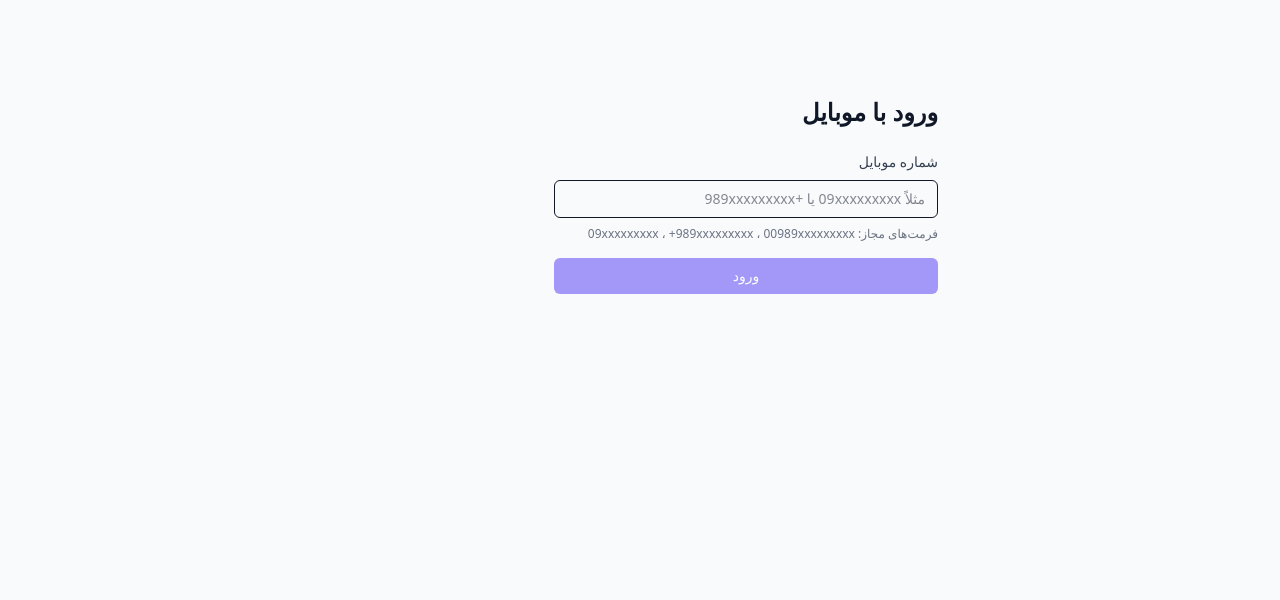
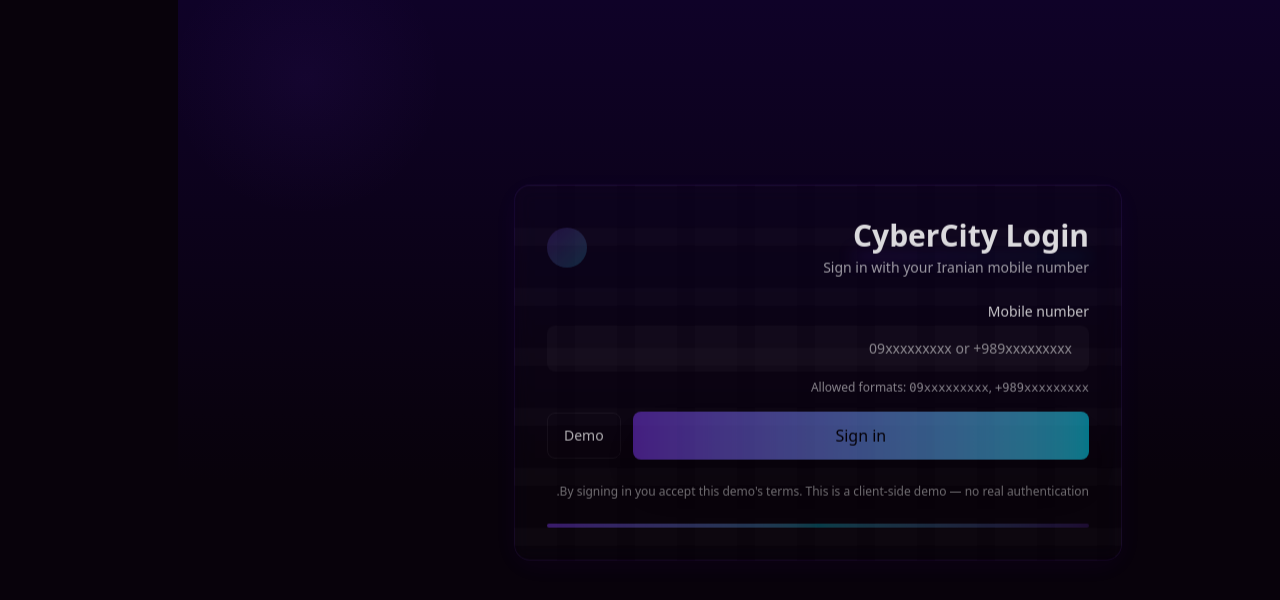
Before and after one commit to AminJsDev/iran-auth, a Next.js app: page /login in a window 1280 px wide. Shown: the top 600 px of the page. Built offline with nearby package versions, Linux system fonts and the light colour scheme.

Commit message:
add my Cyber City Theme to it Looking Perfect.

```diff
--- a/src/app/globals.css
+++ b/src/app/globals.css
@@ -1,19 +1,76 @@
 @import "tailwindcss";
 
-:root {
-  --background: #ffffff;
-  --foreground: #171717;
+/* Cyber City custom colors and utilities */
+:root{
+  --cyber-bg-1: #08020b; /* very dark */
+  --cyber-bg-2: #0f0228;
+  --cyber-neon: #7c3aed; /* indigo/purple neon */
+  --cyber-accent: #00e5ff; /* cyan */
+  --glass: rgba(255,255,255,0.04);
+  --glass-2: rgba(124,58,237,0.08);
 }
 
-@theme inline {
-  --color-background: var(--background);
-  --color-foreground: var(--foreground);
-  --font-sans: var(--font-geist-sans);
-  --font-mono: var(--font-geist-mono);
+/* background grid + gradient */
+.bg-cyber-bg{
+  background-image:
+    radial-gradient(circle at 10% 10%, rgba(124,58,237,0.06), transparent 10%),
+    linear-gradient(180deg, var(--cyber-bg-2) 0%, var(--cyber-bg-1) 60%);
+  background-color: var(--cyber-bg-1);
+  background-attachment: fixed;
 }
 
+/* focus visible consistent */
 :focus-visible {
   outline: none;
-  box-shadow: 0 0 0 3px rgba(99, 102, 241, 0.25); /* indigo-500 @ 25% */
-  border-radius: 0.375rem;
+  box-shadow: 0 0 0 4px rgba(0,229,255,0.12), 0 0 0 1px rgba(124,58,237,0.6);
+  border-radius: 0.5rem;
 }
+
+/* glass card style */
+.card-cyber {
+  background: linear-gradient(180deg, rgba(255,255,255,0.02), rgba(124,58,237,0.03));
+  border: 1px solid rgba(124,58,237,0.12);
+  backdrop-filter: blur(8px);
+}
+
+/* small neon underline for headings */
+.neon-underline {
+  display: inline-block;
+  position: relative;
+}
+.neon-underline::after {
+  content: "";
+  position: absolute;
+  left: 0;
+  right: 0;
+  bottom: -6px;
+  height: 6px;
+  background: linear-gradient(90deg, rgba(124,58,237,0.3), rgba(0,229,255,0.12));
+  filter: blur(8px);
+  border-radius: 4px;
+  z-index: -1;
+}
+
+/* subtle animated grid lines */
+@keyframes drift {
+  from { transform: translateY(0); opacity: 0.4; }
+  to { transform: translateY(-30px); opacity: 0.9; }
+}
+.bg-grid {
+  background-image: linear-gradient(transparent 70%, rgba(255,255,255,0.02) 71%), linear-gradient(90deg, rgba(255,255,255,0.01) 70%, transparent 71%);
+  background-size: 100% 60px, 60px 100%;
+  animation: drift 6s linear infinite alternate;
+}
+
+/* small utility to make glass sides glow */
+.glow-border {
+  box-shadow: 0 6px 30px rgba(124,58,237,0.06), inset 0 1px 0 rgba(255,255,255,0.02);
+}
+
+/* responsive tweaks for card */
+@media (max-width: 640px) {
+  .card-padding-sm { padding: 1.25rem; }
+}
+@media (min-width: 641px) {
+  .card-padding-sm { padding: 2rem; }
+}
--- a/src/app/layout.tsx
+++ b/src/app/layout.tsx
@@ -1,16 +1,24 @@
+// src/app/layout.tsx
 import "./globals.css";
 import React from "react";
 
 export const metadata = {
-  title: "Iran Mobile Login",
-  description: "Client-side auth demo (Next.js App Router + TS + Tailwind)",
+  title: "CyberCity Auth",
+  description: "Login with Iranian mobile - CyberCity theme",
 };
 
 export default function RootLayout({ children }: { children: React.ReactNode }) {
   return (
     <html lang="fa" dir="rtl">
-      <body className="min-h-screen bg-gray-50 text-gray-900 antialiased">
-        <main className="mx-auto max-w-md p-4 sm:p-6 lg:p-8">{children}</main>
+      <body className="bg-cyber-bg min-h-screen text-white antialiased">
+        {/* neon grid background + container */}
+        <div className="min-h-screen w-full flex items-center justify-center">
+          <div className="relative w-full max-w-2xl px-4 sm:px-6 lg:px-8">
+            {/* subtle glass card behind content */}
+            <div className="absolute inset-0 rounded-2xl blur-3xl opacity-30 pointer-events-none" aria-hidden />
+            <div className="relative z-10">{children}</div>
+          </div>
+        </div>
       </body>
     </html>
   );
--- a/src/app/login/page.tsx
+++ b/src/app/login/page.tsx
@@ -24,28 +24,31 @@ type FormValues = z.infer<typeof schema>;
 export default function LoginPage() {
   const router = useRouter();
   const [loading, setLoading] = React.useState(false);
-
-  React.useEffect(() => {
-    // اگر کاربر لاگین بود، مستقیم بفرستیم داشبورد
-    try {
-      const raw = localStorage.getItem("user");
-      if (raw) router.replace("/dashboard");
-    } catch {}
-  }, [router]);
-
   const {
     register,
     handleSubmit,
     formState: { errors, isValid, isSubmitting },
   } = useForm<FormValues>({ resolver: zodResolver(schema), mode: "onChange" });
 
+  // if user already logged in -> redirect
+  React.useEffect(() => {
+    try {
+      const raw = localStorage.getItem("user");
+      if (raw) {
+        router.replace("/dashboard");
+      }
+    } catch {}
+  }, [router]);
+
   const onSubmit = async (values: FormValues) => {
     setLoading(true);
     try {
       const phone = normalizeIranianMobile(values.phone);
 
+      // Fetch mock user
       const res = await fetch(
-        process.env.NEXT_PUBLIC_MOCK_API_URL ?? "/api/mock",
+        process.env.NEXT_PUBLIC_MOCK_API_URL ??
+          "https://randomuser.me/api/?results=1",
         {
           cache: "no-store",
         }
@@ -60,52 +63,109 @@ export default function LoginPage() {
         r?.picture?.large || r?.picture?.medium || "/avatar-placeholder.png";
 
       saveUser({ name, email, picture, phone });
-      router.replace("/dashboard");
-    } catch (e) {
-      console.error(e);
-      alert("خطا در ارتباط با API ماک. لطفاً مجدد تلاش کنید.");
+
+      // tiny delay to show cool animation
+      setTimeout(() => {
+        router.replace("/dashboard");
+      }, 350);
+    } catch (err) {
+      console.error(err);
+      alert("خطا در دریافت داده‌ی ماک — دوباره امتحان کنید.");
     } finally {
       setLoading(false);
     }
   };
 
   return (
-    <section className="mt-16">
-      <h1 className="text-2xl font-bold mb-6">ورود با موبایل</h1>
+    <div className="card-cyber relative rounded-2xl glow-border p-6 card-padding-sm bg-grid">
+      <div className="flex items-center justify-between mb-6">
+        <div>
+          <h1 className="text-2xl sm:text-3xl font-extrabold neon-underline">
+            CyberCity Login
+          </h1>
+          <p className="mt-1 text-sm text-white/70">
+            Sign in with your Iranian mobile number
+          </p>
+        </div>
+        <div className="hidden sm:flex items-center gap-3">
+          {/* small decorative neon lines */}
+          <div className="w-10 h-10 rounded-full bg-gradient-to-br from-[#7c3aed] to-[#00e5ff] opacity-20" />
+        </div>
+      </div>
 
-      <form
-        onSubmit={handleSubmit(onSubmit)}
-        className="space-y-4"
-        aria-describedby={errors.phone ? "phone-error" : undefined}
-      >
-        <div className="space-y-2">
-          <Label htmlFor="phone">شماره موبایل</Label>
+      <form onSubmit={handleSubmit(onSubmit)} className="grid gap-4">
+        <div>
+          <Label htmlFor="phone">Mobile number</Label>
           <Input
             id="phone"
             inputMode="numeric"
-            placeholder="مثلاً 09xxxxxxxxx یا +989xxxxxxxxx"
+            placeholder="09xxxxxxxxx or +989xxxxxxxxx"
             aria-invalid={!!errors.phone}
+            aria-describedby={errors.phone ? "phone-error" : undefined}
             {...register("phone")}
           />
-          {errors.phone && (
-            <p id="phone-error" className="text-sm text-red-600" role="alert">
+          {errors.phone ? (
+            <p
+              id="phone-error"
+              role="alert"
+              className="mt-2 text-sm text-rose-400"
+            >
               {errors.phone.message}
             </p>
+          ) : (
+            <p className="mt-2 text-xs text-white/60">
+              Allowed formats: <span className="font-mono">09xxxxxxxxx</span>,{" "}
+              <span className="font-mono">+989xxxxxxxxx</span>
+            </p>
           )}
-          <p className="text-xs text-gray-500" aria-live="polite">
-            فرمت‌های مجاز: 09xxxxxxxxx ، +989xxxxxxxxx ، 00989xxxxxxxxx
+        </div>
+
+        <div className="flex items-center justify-between gap-3">
+          <Button
+            type="submit"
+            variant="primary"
+            className="flex-1"
+            disabled={!isValid || loading || isSubmitting}
+            aria-busy={loading || isSubmitting}
+          >
+            {loading || isSubmitting ? "Signing in..." : "Sign in"}
+          </Button>
+
+          <button
+            type="button"
+            onClick={() => {
+              // quick demo account (fills a demo number and triggers submit)
+              const demo = "+989123456789";
+              (
+                document.getElementById("phone") as HTMLInputElement | null
+              )?.focus();
+              // set value programmatically
+              const ev = new Event("input", { bubbles: true });
+              const el = document.getElementById(
+                "phone"
+              ) as HTMLInputElement | null;
+              if (el) {
+                el.value = demo;
+                el.dispatchEvent(ev);
+              }
+            }}
+            className="px-4 py-3 rounded-lg border border-white/6 text-sm text-white/80 hover:bg-white/3"
+          >
+            Demo
+          </button>
+        </div>
+
+        {/* footer small info */}
+        <div className="mt-2 text-xs text-white/50">
+          <p>
+            By signing in you accept this demo's terms. This is a client-side
+            demo — no real authentication.
           </p>
         </div>
+      </form>
 
-        <Button
-          type="submit"
-          disabled={!isValid || loading || isSubmitting}
-          className="w-full"
-          aria-busy={loading || isSubmitting}
-        >
-          {loading || isSubmitting ? "در حال ورود..." : "ورود"}
-        </Button>
-      </form>
-    </section>
+      {/* decorative bottom neon line */}
+      <div className="mt-6 h-1 bg-gradient-to-r from-[#7c3aed]/50 via-[#00e5ff]/30 to-[#7c3aed]/20 rounded-full" />
+    </div>
   );
 }
--- a/src/components/lib/types.ts
+++ b/src/components/lib/types.ts
@@ -1,6 +1,7 @@
+// src/lib/types.ts
 export type User = {
   name: string;
   email: string;
   picture: string;
-  phone: string; // normalized to +98...
+  phone: string; // normalized +98...
 };
--- a/src/components/ui/Button.tsx
+++ b/src/components/ui/Button.tsx
@@ -1,16 +1,17 @@
+// src/components/ui/Button.tsx
 "use client";
 import React from "react";
 
 type ButtonProps = React.ButtonHTMLAttributes<HTMLButtonElement> & {
-  variant?: "primary" | "default";
+  variant?: "primary" | "ghost";
 };
 
 export const Button: React.FC<ButtonProps> = ({ variant = "primary", className = "", children, ...rest }) => {
-  const base = "inline-flex items-center justify-center px-4 py-2 rounded-md text-sm font-medium focus:outline-none focus-visible:ring-2 focus-visible:ring-offset-2";
-  const primary = "bg-indigo-600 text-white hover:bg-indigo-700 focus-visible:ring-indigo-500";
-  const def = "bg-white text-gray-700 border border-gray-200 hover:bg-gray-50 focus-visible:ring-gray-400";
+  const base = "inline-flex items-center justify-center rounded-lg font-medium transition-all focus-visible:ring-2 focus-visible:ring-offset-2";
+  const primary = "px-5 py-3 bg-gradient-to-r from-[#7c3aed] to-[#00e5ff] text-black shadow-2xl hover:scale-[1.01] active:scale-[0.995]";
+  const ghost = "px-4 py-2 border border-transparent bg-transparent text-white hover:bg-white/5";
 
-  const classes = `${base} ${variant === "primary" ? primary : def} ${rest.disabled ? "opacity-50 cursor-not-allowed" : ""} ${className}`;
+  const classes = `${base} ${variant === "primary" ? primary : ghost} ${rest.disabled ? "opacity-60 cursor-not-allowed" : ""} ${className}`;
   return (
     <button {...rest} className={classes}>
       {children}
--- a/src/components/ui/Input.tsx
+++ b/src/components/ui/Input.tsx
@@ -1,3 +1,4 @@
+// src/components/ui/Input.tsx
 "use client";
 import React from "react";
 
@@ -5,7 +6,7 @@ export const Input = (props: React.InputHTMLAttributes<HTMLInputElement>) => {
   return (
     <input
       {...props}
-      className={`w-full rounded-md border px-3 py-2 text-sm focus:outline-none focus-visible:ring-2 focus-visible:ring-offset-2 focus-visible:ring-indigo-500 ${props.className ?? ""}`}
+      className={`w-full rounded-lg border border-transparent bg-white/3 px-4 py-3 text-sm text-white placeholder:text-white/60 focus:border-transparent focus-visible:ring-2 focus-visible:ring-offset-2 focus-visible:ring-cyan-300 outline-none ${props.className ?? ""}`}
     />
   );
 };
--- a/src/components/ui/Label.tsx
+++ b/src/components/ui/Label.tsx
@@ -1,14 +1,9 @@
+// src/components/ui/Label.tsx
 import React from "react";
 
-export const Label: React.FC<{
-  htmlFor?: string;
-  children?: React.ReactNode;
-}> = ({ htmlFor, children }) => {
+export const Label: React.FC<{ htmlFor?: string; children?: React.ReactNode }> = ({ htmlFor, children }) => {
   return (
-    <label
-      htmlFor={htmlFor}
-      className="block text-sm font-medium text-gray-700"
-    >
+    <label htmlFor={htmlFor} className="block text-sm font-medium text-white/90 mb-1">
       {children}
     </label>
   );
--- a/src/components/ui/index.ts
+++ b/src/components/ui/index.ts
@@ -1,3 +1,5 @@
+// src/components/ui/index.ts
 export { Button } from "./Button";
 export { Input } from "./Input";
-export { Label } from "./Label";
+export {Label} from './Label'
+export { Avatar } from "./Avatar";
```
Also changed, not shown: src/app/dashboard/page.tsx (+75 -15 lines), src/components/ui/Avatar.tsx (added, +21 -0 lines).
